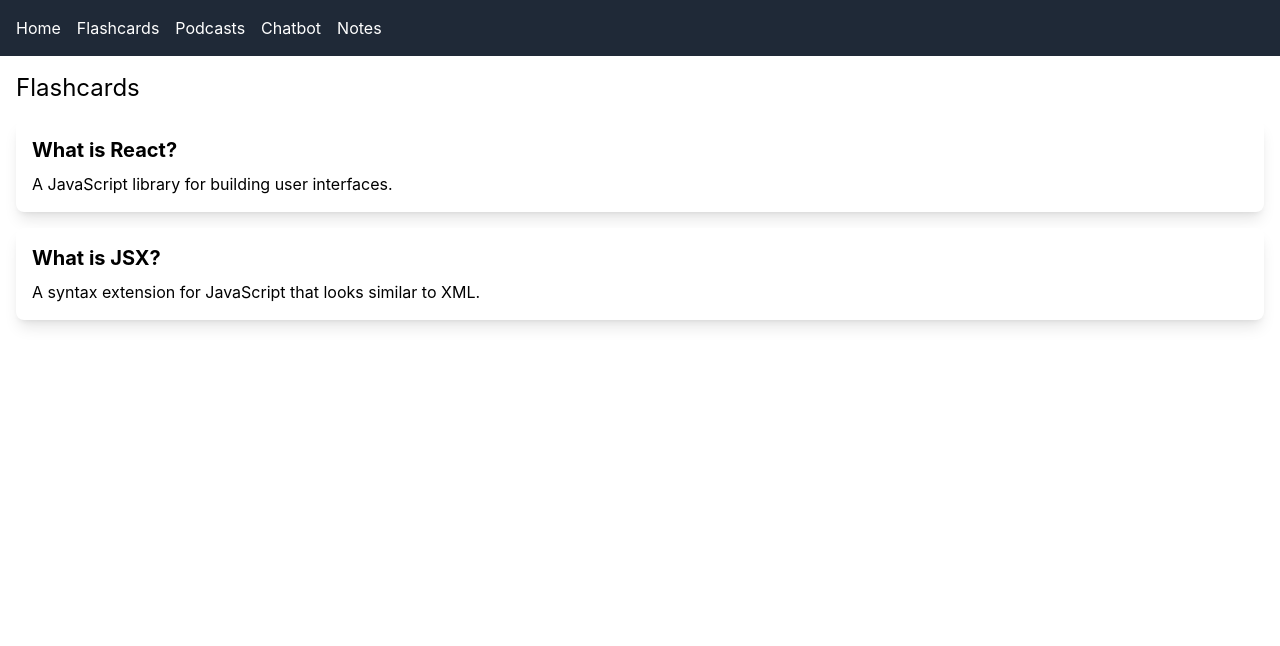
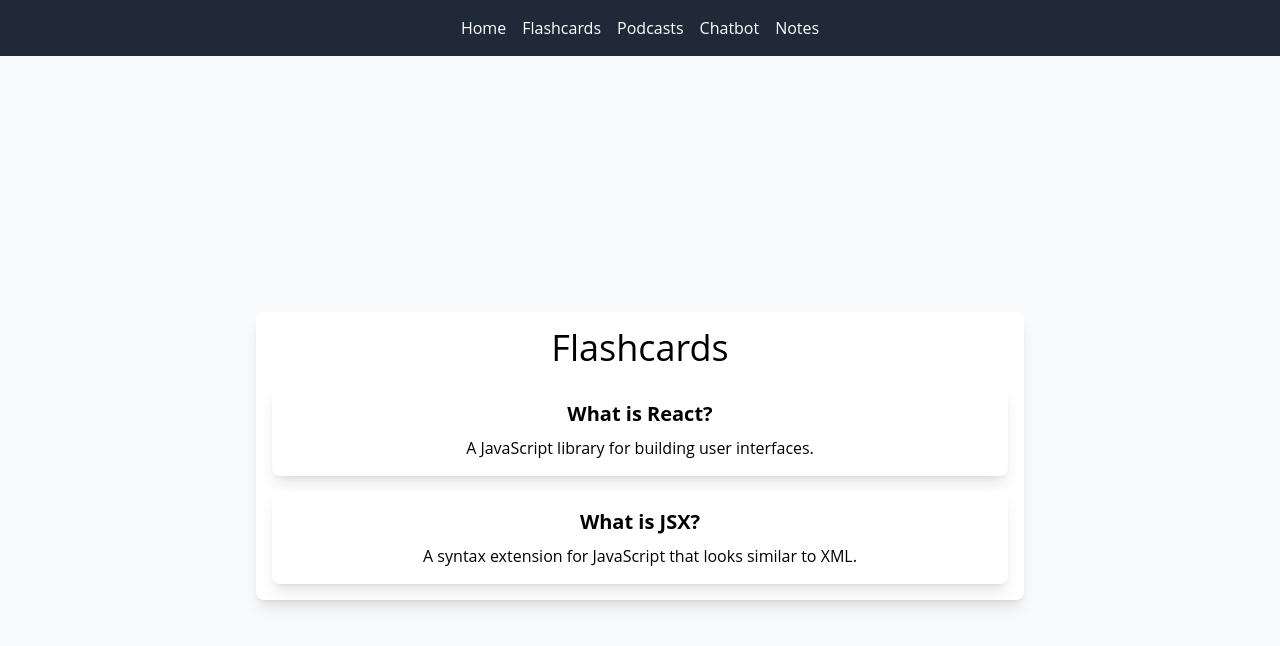
Before and after one commit to LEDMOV/Delphi-WEB, a React (Create React App) app: page /flashcards in a window 1280 px wide. Shown: the top 646 px of the page. Built offline with nearby package versions, Linux system fonts and the light colour scheme.

Commit message:
Made the UI a little more pleasing

```diff
--- a/src/components/layouts/Header.js
+++ b/src/components/layouts/Header.js
@@ -1,17 +1,15 @@
-// src/components/Header.js
+// src/components/layouts/Header.js
 import React from 'react';
 import { Link } from 'react-router-dom';
 
 const Header = () => (
   <header className="bg-gray-800 text-white p-4">
-    <nav>
-      <ul className="flex space-x-4">
-        <li><Link to="/">Home</Link></li>
-        <li><Link to="/flashcards">Flashcards</Link></li>
-        <li><Link to="/podcasts">Podcasts</Link></li>
-        <li><Link to="/chatbot">Chatbot</Link></li>
-        <li><Link to="/notes">Notes</Link></li>
-      </ul>
+    <nav className="flex justify-center space-x-4">
+      <Link to="/" className="hover:underline">Home</Link>
+      <Link to="/flashcards" className="hover:underline">Flashcards</Link>
+      <Link to="/podcasts" className="hover:underline">Podcasts</Link>
+      <Link to="/chatbot" className="hover:underline">Chatbot</Link>
+      <Link to="/notes" className="hover:underline">Notes</Link>
     </nav>
   </header>
 );
--- a/src/components/layouts/Layout.js
+++ b/src/components/layouts/Layout.js
@@ -5,7 +5,11 @@ import Header from './Header';
 const Layout = ({ children }) => (
   <>
     <Header />
-    <main className="p-4">{children}</main>
+    <main className="min-h-screen flex items-center justify-center bg-gray-50">
+      <div className="max-w-3xl w-full mx-auto p-4 bg-white shadow-lg rounded-lg">
+        {children}
+      </div>
+    </main>
   </>
 );
 
--- a/src/components/pages/Flashcards.js
+++ b/src/components/pages/Flashcards.js
@@ -1,3 +1,4 @@
+// src/components/pages/Flashcards.js
 import React, { useState } from 'react';
 
 const Flashcards = () => {
@@ -7,8 +8,8 @@ const Flashcards = () => {
   ]);
 
   return (
-    <div>
-      <h1 className="text-2xl mb-4">Flashcards</h1>
+    <div className="text-center">
+      <h1 className="text-4xl mb-4">Flashcards</h1>
       <div className="grid gap-4">
         {flashcards.map(card => (
           <div key={card.id} className="p-4 bg-white shadow-lg rounded-lg">
--- a/src/components/pages/Home.js
+++ b/src/components/pages/Home.js
@@ -1,10 +1,10 @@
-// src/components/Home.js
+// src/components/pages/Home.js
 import React from 'react';
 
 const Home = () => (
-  <div>
-    <h1 className="text-2xl">Welcome to Delphi</h1>
-    <p>Select a feature from the menu to get started.</p>
+  <div className="text-center">
+    <h1 className="text-4xl mb-4">Welcome to Delphi</h1>
+    <p className="text-lg">Select a feature from the menu to get started.</p>
   </div>
 );
 
--- a/src/index.css
+++ b/src/index.css
@@ -1,18 +1,9 @@
-@import 'tailwindcss/base';
-@import 'tailwindcss/components';
-@import 'tailwindcss/utilities';
+/* src/index.css */
+@tailwind base;
+@tailwind components;
+@tailwind utilities;
 
-
+/* Custom Styles */
 body {
-  margin: 0;
-  font-family: -apple-system, BlinkMacSystemFont, 'Segoe UI', 'Roboto', 'Oxygen',
-    'Ubuntu', 'Cantarell', 'Fira Sans', 'Droid Sans', 'Helvetica Neue',
-    sans-serif;
-  -webkit-font-smoothing: antialiased;
-  -moz-osx-font-smoothing: grayscale;
+  font-family: 'Open Sans', sans-serif;
 }
-
-code {
-  font-family: source-code-pro, Menlo, Monaco, Consolas, 'Courier New',
-    monospace;
-}
```
